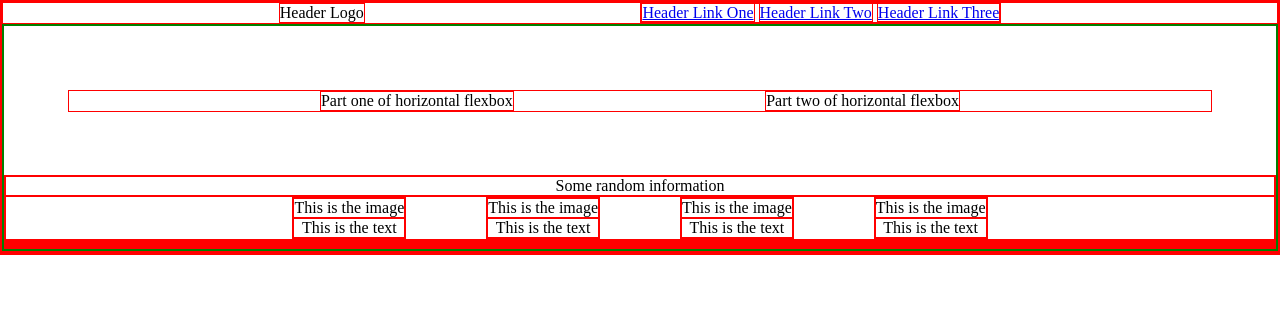
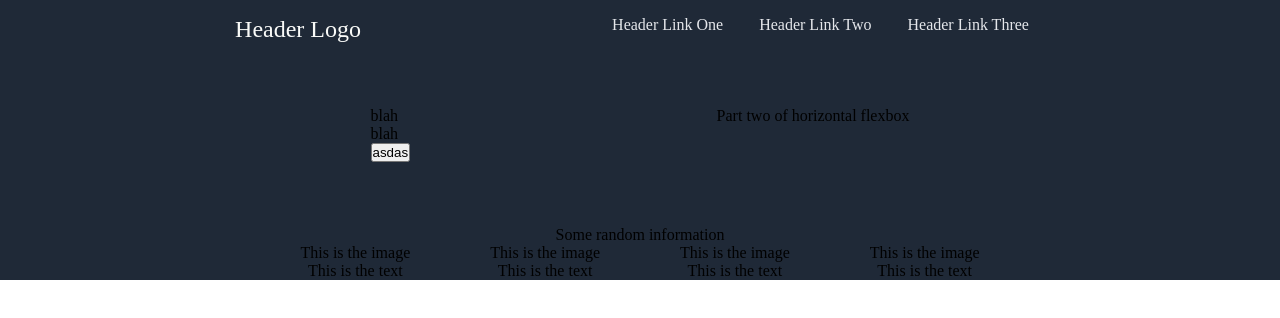
Before and after one commit to jowebb7/Landing-Page, a plain HTML site: page index.html in a window 1280 px wide. Drawn offline with Linux system fonts and the light colour scheme.

Commit message:
added more styling

```diff
--- a/index.html
+++ b/index.html
@@ -9,7 +9,7 @@
 </head>
 <body>
     <div class="header">
-        <div>Header Logo</div>
+        <div class="headerLogo">Header Logo</div>
         <div class="headerLinks">
             <a href="#">Header Link One</a>
             <a href="#">Header Link Two</a>
@@ -18,7 +18,11 @@
     </div>
     <div class="mainBox">
         <div class="firstBox">
-            <div>Part one of horizontal flexbox</div>
+            <div class="firstBoxFlex">
+                <div>blah</div>
+                <div>blah</div>
+                <button>asdas</button>
+            </div>
             <div>Part two of horizontal flexbox</div>
         </div>
         <div class="secondBox">
--- a/style.css
+++ b/style.css
@@ -2,16 +2,32 @@
      box-sizing: border-box;
      padding: 0px;
      margin: 0px;
-     border: 1px solid red;
+     text-decoration: none;
+
  }
  .header{
      display: flex;
-     justify-content: space-evenly;
+     justify-content:  space-evenly;
+     background-color: #1F2937;
+     padding-top: 1rem;
  }
+
+ .headerLogo{
+     font-size: 24px;
+     color: #f9faf8;
+ }
+ .headerLinks * {
+     font-size: 16px;
+     color: #e5e7eb;
+     padding: 1rem;
+
+ }
+
  .mainBox{
      display: flex;
      flex-direction: column;
-     border: 2px solid green;
+     background-color: #1F2937;
+
  }
  .firstBox{
      display:flex;
```
